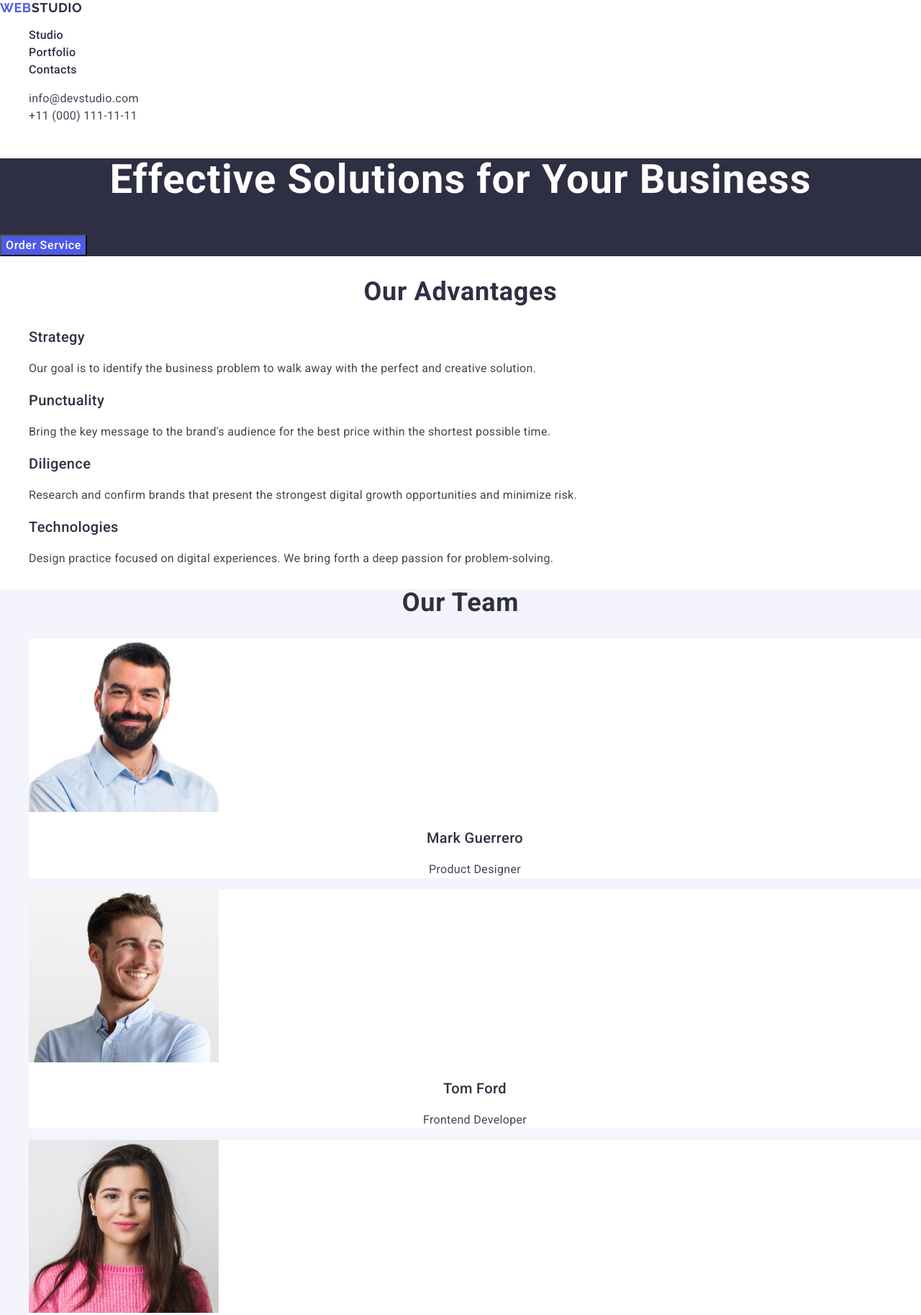
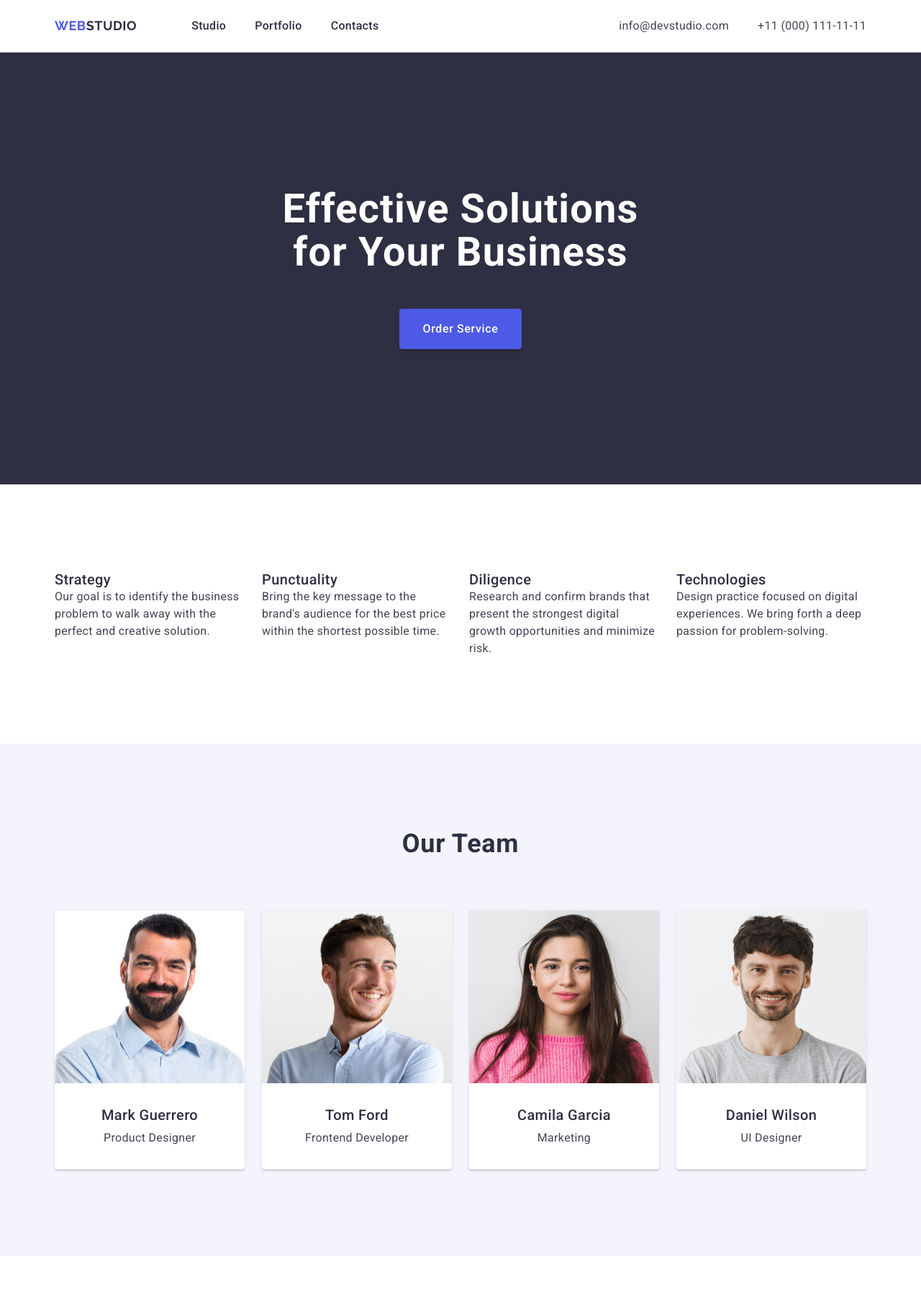
Before and after one commit to 703comua/goit-markup-hw-03, a plain HTML site: page index.html in a window 1280 px wide. Shown: the top 1827 px of the page at 72% size. Drawn offline with nearby package versions, Linux system fonts and the light colour scheme.

Commit message:
hw3 done

```diff
--- a/css/styles.css
+++ b/css/styles.css
@@ -1,3 +1,34 @@
+*,
+*::before,
+*::after {
+	box-sizing: border-box;
+}
+
+p,
+h1,
+h2,
+h3,
+h4,
+h5,
+h6 {
+	margin: 0;
+}
+
+img {
+	display: block;
+	max-width: 100%;
+}
+
+a {
+	text-decoration: none;
+}
+
+ul {
+	list-style-type: none;
+	margin: 0;
+	padding-left: 0;
+}
+
 body {
 	font-family: "Roboto", sans-serif;
 	font-size: 16px;
@@ -6,23 +37,42 @@ body {
 	background-color: #fff;
 }
 
-a {
-	text-decoration: none;
+.container {
+	max-width: 1158px;
+	padding-left: 15px;
+	padding-right: 15px;
+	margin-left: auto;
+	margin-right: auto;
 }
 
-ul {
-	list-style-type: none;
+.section {
+	padding: 120px 0;
 }
 
 /*--------------*/
 /*--- header ---*/
 /*--------------*/
-.header {}
+.header {
+	border-bottom: 1px solid #E7E9FC;
+}
+
+.header__container {
+	display: flex;
+	align-items: center;
+	justify-content: space-between;
+}
 
 /*-----------*/
 /*--- nav ---*/
 /*-----------*/
-.nav {}
+.nav {
+	display: flex;
+	align-items: center;
+}
+
+.nav__logo {
+	margin-right: 76px;
+}
 
 .logo {
 	font-family: "Raleway", sans-serif;
@@ -40,11 +90,19 @@ ul {
 
 .nav__list {
 	line-height: 1.5;
+	display: flex;
+	align-items: center;
 }
 
 .nav__item {}
 
+.nav__item:not(:last-child) {
+	margin-right: 40px;
+}
+
 .nav__link {
+	display: block;
+	padding: 24px 0;
 	font-weight: 500;
 	color: #2E2F42;
 }
@@ -64,7 +122,15 @@ ul {
 
 .address__list {}
 
-.address__item {}
+
+.address__list {
+	display: flex;
+	align-items: center;
+}
+
+.address__item:not(:last-child) {
+	margin-right: 40px;
+}
 
 .address__link {
 	color: #434455;
@@ -80,6 +146,13 @@ ul {
 /*-----------------*/
 .solutions {
 	background-color: #2E2F42;
+	padding: 188px 0;
+}
+
+.solutions__container {
+	display: flex;
+	flex-direction: column;
+	align-items: center;
 }
 
 .solutions__title {
@@ -89,6 +162,8 @@ ul {
 	font-weight: 700;
 	line-height: 1.07;
 	letter-spacing: 0.02em;
+	margin-bottom: 48px;
+	max-width: 496px;
 }
 
 .solutions__btn {
@@ -98,6 +173,10 @@ ul {
 	line-height: 1.5;
 	letter-spacing: 0.04em;
 	cursor: pointer;
+	border: none;
+	border-radius: 4px;
+	box-shadow: 0px 4px 4px 0px rgba(0, 0, 0, 0.15);
+	padding: 16px 32px;
 }
 
 .solutions__btn:hover,
@@ -108,11 +187,23 @@ ul {
 /*------------------*/
 /*--- advantages ---*/
 /*------------------*/
-.advantages__title {}
+.advantages {}
 
-.advantages__list {}
+.advantages__container {}
 
-.advantages__item {}
+.advantages__title {
+	display: none;
+}
+
+.advantages__list {
+	display: flex;
+	gap: 24px;
+	justify-content: space-between;
+}
+
+.advantages__item {
+	width: calc((100% - 72px) / 4);
+}
 
 .item-advantages__head {
 	color: #2E2F42;
@@ -141,15 +232,26 @@ ul {
 	line-height: 1.11;
 	text-transform: capitalize;
 	letter-spacing: 0.02em;
+	margin-bottom: 72px;
 }
 
-.team__list {}
+.team__list {
+	display: flex;
+	gap: 24px;
+	justify-content: space-between;
+}
 
 .item-team {
 	background-color: #FFFFFF;
+	width: calc((100% - 72px) / 4);
+	padding-bottom: 32px;
+	border-radius: 0px 0px 4px 4px;
+	box-shadow: 0px 2px 1px 0px rgba(46, 47, 66, 0.08), 0px 1px 1px 0px rgba(46, 47, 66, 0.16), 0px 1px 6px 0px rgba(46, 47, 66, 0.08);
 }
 
-.item-team__img {}
+.item-team__img {
+	margin-bottom: 32px;
+}
 
 .item-team__head {
 	color: #2E2F42;
@@ -158,6 +260,7 @@ ul {
 	line-height: 1.2;
 	text-align: center;
 	letter-spacing: 0.02em;
+	margin-bottom: 8px;
 }
 
 .item-team__body {
@@ -174,9 +277,25 @@ ul {
 	letter-spacing: 0.02em;
 }
 
-.portfolio__list {}
+.portfolio__list {
+	display: flex;
+	flex-wrap: wrap;
+	column-gap: 24px;
+	row-gap: 48px;
+}
 
-.item-portfolio {}
+.item-portfolio {
+	width: calc((100% - 48px) / 3);
+	/* border: 1px solid #E7E9FC; */
+}
+
+.item-portfolio__img {}
+
+.item-portfolio__data {
+	padding: 32px 16px;
+	border: 1px solid #E7E9FC;
+	border-top: none;
+}
 
 .item-portfolio__head {
 	color: #2E2F42;
@@ -184,6 +303,7 @@ ul {
 	font-weight: 500;
 	line-height: 1.2;
 	letter-spacing: 0.02em;
+	margin-bottom: 8px;
 }
 
 .item-portfolio__body {
@@ -195,7 +315,10 @@ ul {
 /*--------------*/
 .footer {
 	background-color: #2e2f42;
+	padding: 100px 0;
 }
+
+.footer__logo {}
 
 .logo-footer__span {
 	color: #F4F4FD;
@@ -204,4 +327,6 @@ ul {
 .footer__body {
 	color: #F4F4FD;
 	line-height: 1.5;
+	max-width: 264px;
+	margin-top: 16px;
 }
--- a/index.html
+++ b/index.html
@@ -19,9 +19,12 @@
     <body>
         <!-- header -->
         <header class="header">
+            <div class="header__container container">
                 <!-- nav -->
                 <nav class="header__nav nav">
-                <a class="nav__logo logo" href="./index.html">Web<span class="logo__span">Studio</span></a>
+                    <a class="nav__logo logo" href="./index.html">
+                        Web<span class="logo__span">Studio</span>
+                    </a>
                     <ul class="nav__list">
                         <li class="nav__item">
                             <a class="nav__link" href="./index.html"> Studio </a>
@@ -45,16 +48,20 @@
                         </li>
                     </ul>
                 </address>
+            </div>
         </header>
         <!-- page -->
         <main class="page">
             <!-- solutions -->
-            <section class="page__solutions solutions">
+            <section class="page__solutions solutions section">
+                <div class="solutions__container container">
                     <h1 class="solutions__title">Effective Solutions for Your Business</h1>
                     <button class="solutions__btn" type="button">Order Service</button>
+                </div>
             </section>
             <!-- advantages -->
-            <section class="page__advantages advantages">
+            <section class="page__advantages advantages section">
+                <div class="advantages__container container">
                     <h2 class="advantages__title section-title">Our advantages</h2>
                     <ul class="advantages__list">
                         <li class="advantages__item item-advantages">
@@ -74,9 +81,11 @@
                             <p class="item-advantages__body">Design practice focused on digital experiences. We bring forth a deep passion for problem-solving.</p>
                         </li>
                     </ul>
+                </div>
             </section>
             <!-- team -->
-            <section class="page__team team">
+            <section class="page__team team section">
+                <div class="team__container container">
                     <h2 class="team__title section-title">Our Team</h2>
                     <ul class="team__list">
                         <li class="team__item item-team">
@@ -100,48 +109,65 @@
                             <p class="item-team__body">UI Designer</p>
                         </li>
                     </ul>
+                </div>
             </section>
             <!-- portfolio -->
-            <section class="page__portfolio portfolio">
+            <section class="page__portfolio portfolio section">
+                <div class="portfolio__container container">
                     <h2 class="portfolio__title section-title">Our Portfolio</h2>
                     <ul class="portfolio__list">
                         <li class="portfolio__item item-portfolio">
                             <img class="item-portfolio__img" src="./images/our-portfolio-img-1.jpg" alt="Banking App" width="360" height="300" />
+                            <div class="item-portfolio__data">
                                 <h3 class="item-portfolio__head">Banking App</h3>
                                 <p class="item-portfolio__body">App</p>
+                            </div>
                         </li>
                         <li class="portfolio__item item-portfolio">
                             <img class="item-portfolio__img" src="./images/our-portfolio-img-2.jpg" alt="Cashless Payment" width="360" height="300" />
+                            <div class="item-portfolio__data">
                                 <h3 class="item-portfolio__head">Cashless Payment</h3>
                                 <p class="item-portfolio__body">Marketing</p>
+                            </di>
                         </li>
                         <li class="portfolio__item item-portfolio">
                             <img class="item-portfolio__img" src="./images/our-portfolio-img-3.jpg" alt="Meditation App" width="360" height="300" />
+                            <div class="item-portfolio__data">
                                 <h3 class="item-portfolio__head">Meditation App</h3>
                                 <p class="item-portfolio__body">App</p>
+                            </div>
                         </li>
                         <li class="portfolio__item item-portfolio">
                             <img class="item-portfolio__img" src="./images/our-portfolio-img-4.jpg" alt="Taxi Service" width="360" height="300" />
+                            <div class="item-portfolio__data">
                                 <h3 class="item-portfolio__head">Taxi Service</h3>
                                 <p class="item-portfolio__body">Marketing</p>
+                            </div>
                         </li>
                         <li class="portfolio__item item-portfolio">
                             <img class="item-portfolio__img" src="./images/our-portfolio-img-5.jpg" alt="Screen Illustrations" width="360" height="300" />
+                            <div class="item-portfolio__data">
                                 <h3 class="item-portfolio__head">Screen Illustrations</h3>
                                 <p class="item-portfolio__body">Design</p>
+                            </div>
                         </li>
                         <li class="portfolio__item item-portfolio">
                             <img class="item-portfolio__img" src="./images/our-portfolio-img-6.jpg" alt="Online Courses" width="360" height="300" />
+                            <div class="item-portfolio__data">
                                 <h3 class="item-portfolio__head">Online Courses</h3>
                                 <p class="item-portfolio__body">Marketing</p>
+                            </div>
                         </li>
                     </ul>
+                </div>
             </section>
         </main>
         <!-- footer -->
         <footer class="footer">
+            <div class="container">
                 <a class="footer__logo logo-footer logo" href="./index.html">Web<span class="logo-footer__span">Studio</span></a>
                 <p class="footer__body">Increase the flow of customers and sales for your business with digital marketing & growth solutions.</p>
+            </div>
         </footer>
     </body>
 </html>
```
Lines whose indentation alone changed are shown as unchanged.
